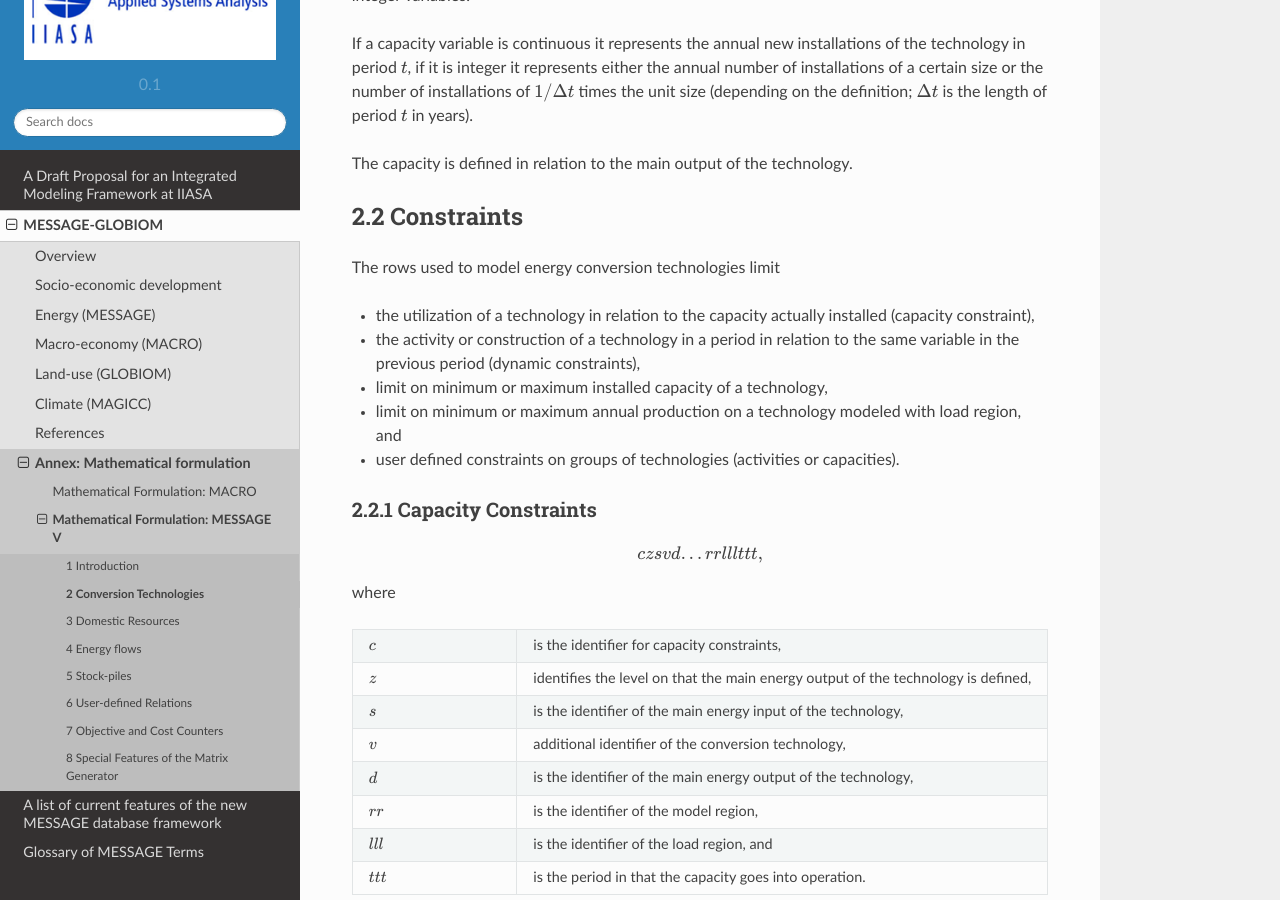
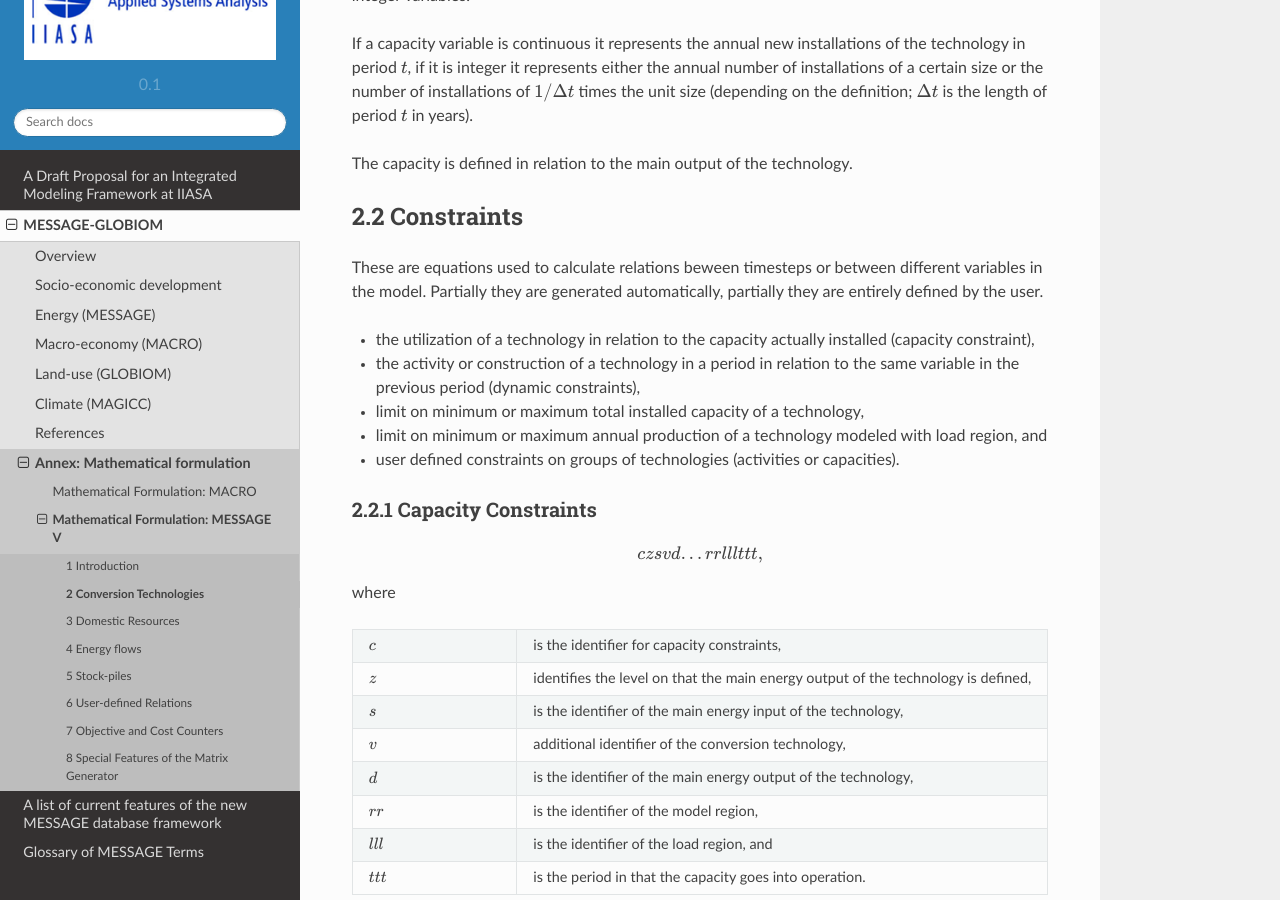
Before and after one commit to yiyi1991/message-ix-models, a Sphinx documentation site: the page built from doc/global/source/message_globiom/annex/message/2_conversion_technologies.rst, in a window 1280 px wide and 900 px high, scrolled down 1654 px. Built offline with Sphinx 7.4.7 and the Read the Docs theme 2.0.0, drawn with Linux system fonts in a browser that asks for light colours; pages that are not in the unit, such as notebooks, are missing from menus; cross-references to code outside the pages are shown as plain code; some of the changed text lies outside the part shown.

Commit message:
Update 2_conversion_technologies.rst

```diff
--- a/doc/global/source/message_globiom/annex/message/2_conversion_technologies.rst
+++ b/doc/global/source/message_globiom/annex/message/2_conversion_technologies.rst
@@ -84,12 +84,12 @@
 
 2.2 	Constraints
 -------------------
-The rows used to model energy conversion technologies limit
+These are equations used to calculate relations beween timesteps or between different variables in the model. Partially they are generated automatically, partially they are entirely defined by the user.
 
 * the utilization of a technology in relation to the capacity actually installed (capacity constraint),
 * the activity or construction of a technology in a period in relation to the same variable in the previous period (dynamic constraints),
-* limit on minimum or maximum installed capacity of a technology,
-* limit on minimum or maximum annual production on a technology modeled with load region, and
+* limit on minimum or maximum total installed capacity of a technology,
+* limit on minimum or maximum annual production of a technology modeled with load region, and
 * user defined constraints on groups of technologies (activities or capacities).
 
 .. _capacityconstr:
@@ -212,35 +212,31 @@
 
 As described in Keppo and Strubegger (2010 :cite:`keppo_short_2010`) MESSAGE includes so called flexible or soft dynamic constraints to allow for faster diffusion
 in case of economically attractive technologies. To operationalize the concept of soft dynamic constraints, a set of :math:`n` dummy variables with index :math:`i`,
-:math:`Bzsvd..ti`, multiplied by a corresponding growth factor :math:`(1+\delta y_{svd,ti})` are added to the upper dynamic constraint described above.
+:math:`Bzsvd..ti`, multiplied by a corresponding growth factor :math:`(1+\delta y_{zsvd,ti})` are added to the upper dynamic constraint described above.
 
-**notation below needs updating to be consistent with the one from the MESSAGE equations**
-
-.. image:: /_static/technology_diffusion_eq_3.png
-   :width: 340px
+.. math::
+   a_t = (1+r)^T \times a_t-1 + \sum_i=1^n (1+r_i)^T \times b_t-1^i + S
 
 The maximum value for these dummy variables :math:`b^i` is limited to the activity of the underlying technology :math:`a`, i.e.
 
-.. image:: /_static/technology_diffusion_eq_4.png
-   :width: 60px
-   :align: left
+.. math::
+   a_t #leq b_t^i
 
 , for all :math:`i`.
 
 Therefore, this new formulation increases the highest allowed growth factor from
 
-.. image:: /_static/technology_diffusion_eq_4a.png
-   :width: 75px
-   :align: left
+.. math::
+   (1+r)^T
 
 to
 
-.. image:: /_static/technology_diffusion_eq_4b.png
-   :width: 180px
+.. math::
+   (1+r)^T + #sum_i (1_r_i)^T
 
 In addition, the objective function value for period :math:`t` is modified by the extra term
 
- .. image:: /_static/technology_diffusion_eq_5.png
-   :width: 140px
+ .. math::
+   #cdots + #sum(_i=1^n c_i #times b_t^i
 
 which adds costs :math:`c_i` per additional growth factor utilized.
```
